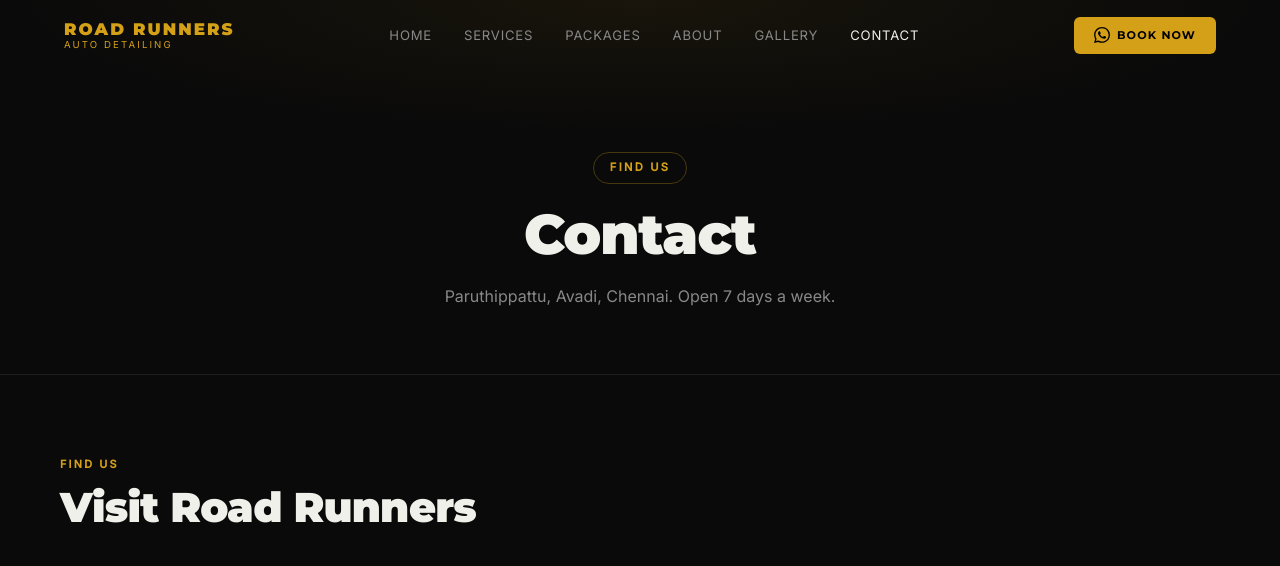
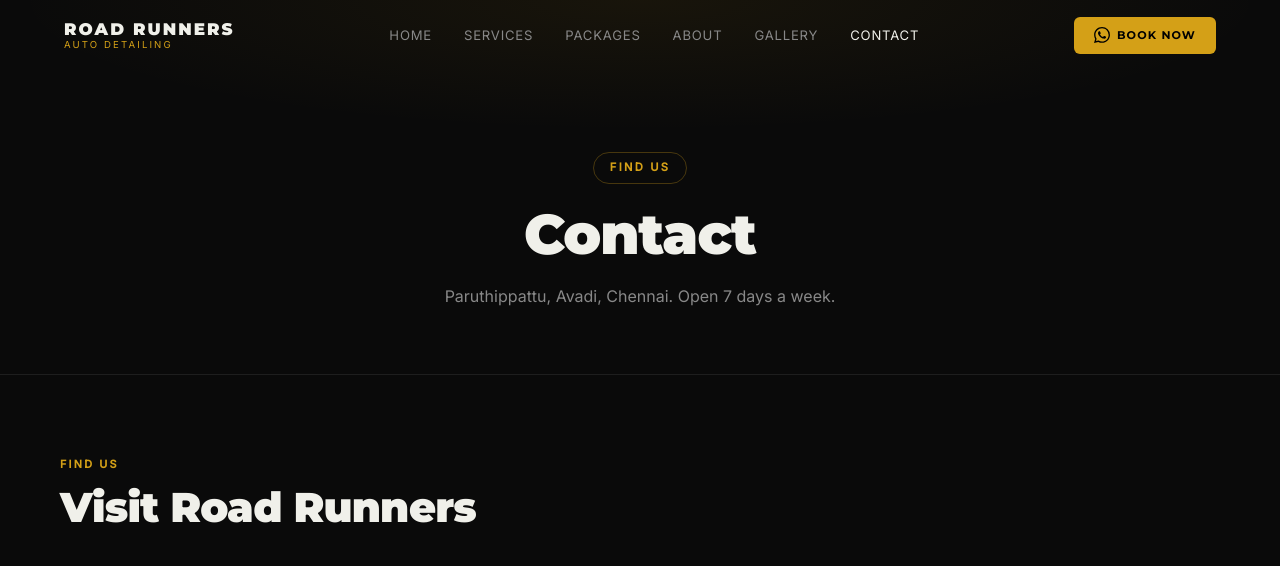
Before and after one commit to mraigeneralist/RoadRunners, a plain HTML site: page contact.html in a window 1280 px wide. Shown: the top 566 px of the page. Drawn offline with Linux system fonts and the light colour scheme.

Commit message:
Fix: logo-rr white to match homepage (contact.html)

```diff
--- a/contact.html
+++ b/contact.html
@@ -31,7 +31,7 @@
     #navbar.scrolled { background:rgba(10,10,10,0.88); backdrop-filter:blur(16px); border-bottom-color:var(--border); }
     .nav-inner { max-width:1200px; margin:0 auto; height:100%; padding:0 24px; display:flex; align-items:center; justify-content:space-between; }
     .nav-logo { text-decoration:none; line-height:1; }
-    .logo-rr { display:block; font-family:'Montserrat',sans-serif; font-weight:900; font-size:1.05rem; letter-spacing:0.12em; color:var(--gold); }
+    .logo-rr { display:block; font-family:'Montserrat',sans-serif; font-weight:900; font-size:1.05rem; letter-spacing:0.12em; color: var(--text); }
     .logo-sub { display:block; font-size:0.6rem; letter-spacing:0.22em; color:var(--gold); text-transform:uppercase; margin-top:2px; }
     .nav-links { display:flex; gap:32px; }
     .nav-link { color:var(--muted); text-decoration:none; font-size:0.82rem; letter-spacing:0.06em; text-transform:uppercase; transition:color 0.2s; }
```
